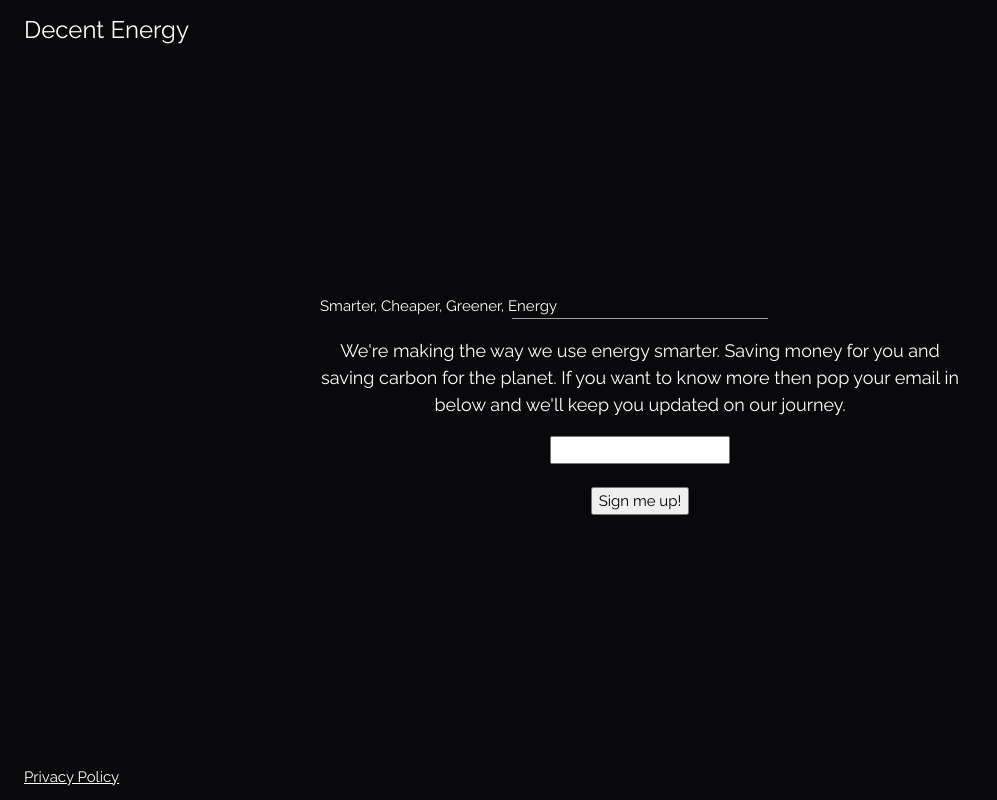
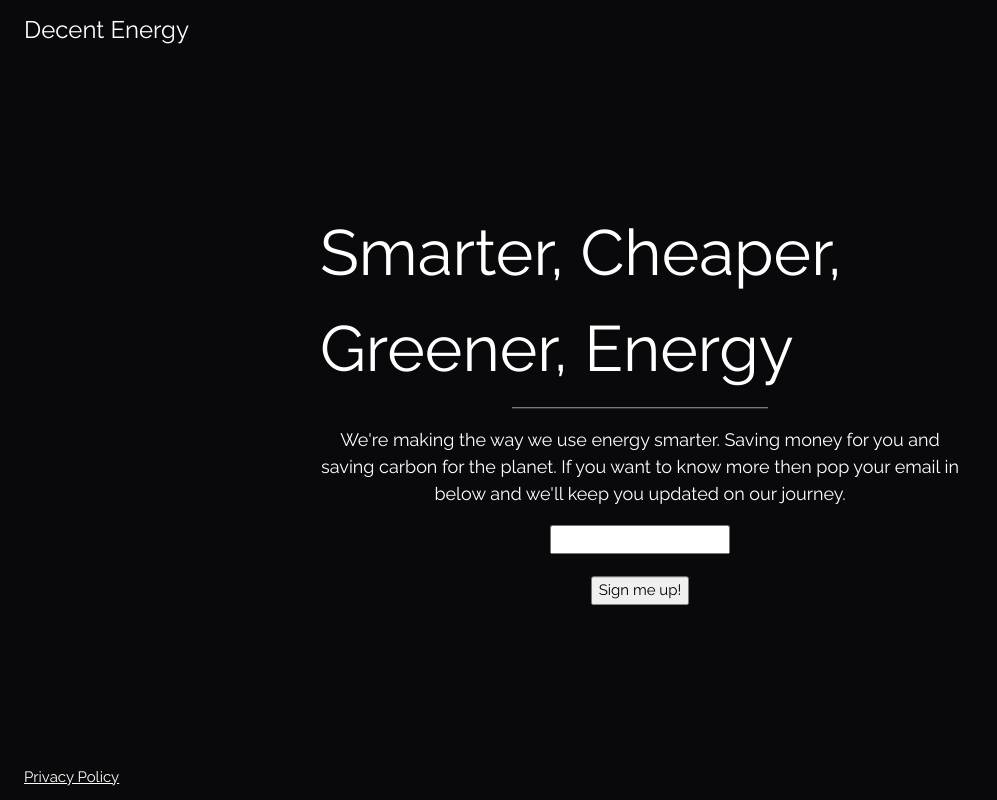
Before and after one commit to Decent-Energy/DecentEnergyWebsite, a plain HTML site: page index.html in a window 1280 px wide. Shown: the whole page, without its empty margins (0-997 px from the left). Drawn offline with nearby package versions, Linux system fonts and the light colour scheme.

Commit message:
Update index.html
and fixed the randomly closed h1 tag

```diff
--- a/index.html
+++ b/index.html
@@ -24,7 +24,7 @@ body, html {height: 100%}
     Decent Energy
   </div>
   <div class="w3-display-middle">
-    <h1 class="w3-jumbo w3-animate-top"></h1>Smarter, Cheaper, Greener, Energy</h1>
+    <h1 class="w3-jumbo w3-animate-top">Smarter, Cheaper, Greener, Energy</h1>
     <hr class="w3-border-grey" style="margin:auto;width:40%">
     <p class="w3-large w3-center">We're making  the way we use energy smarter. Saving money for you and saving carbon for the planet. If you want to know more then pop your email in below and we'll keep you updated on our journey.</p>
 
```
